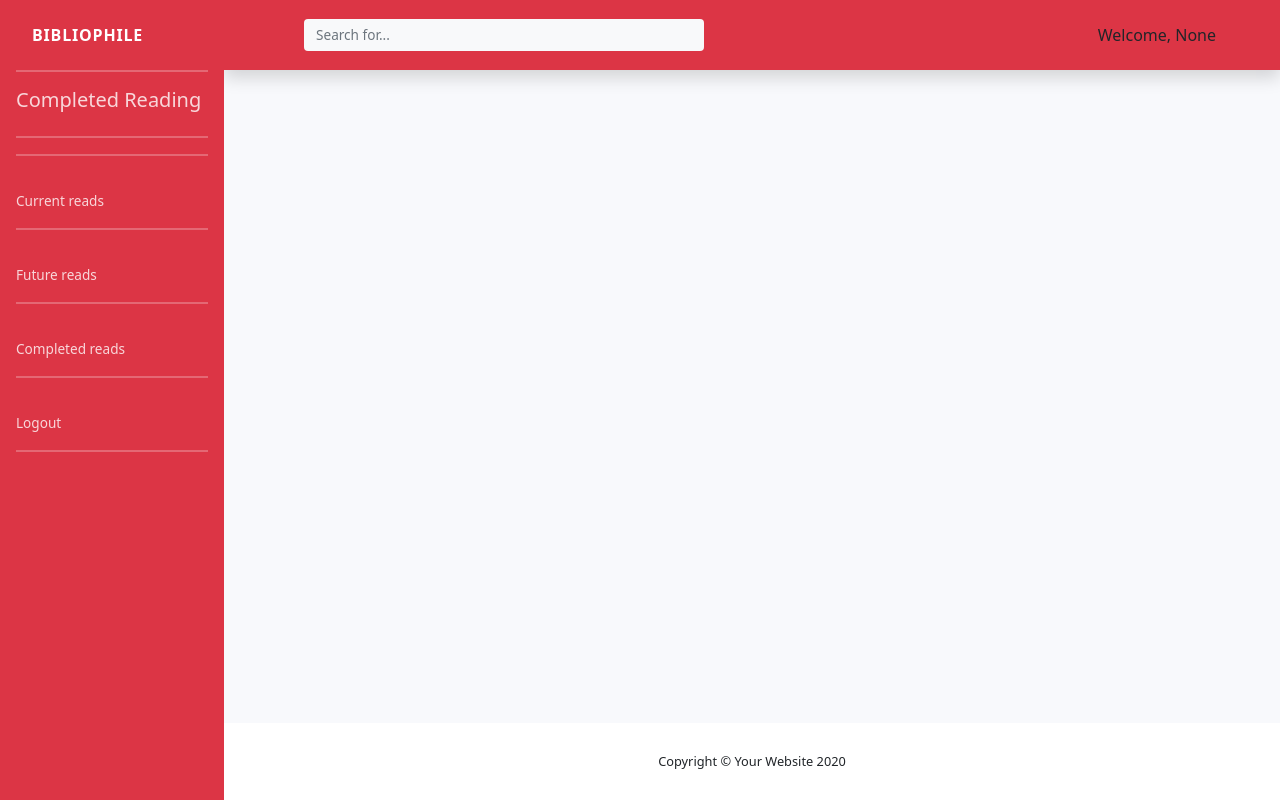
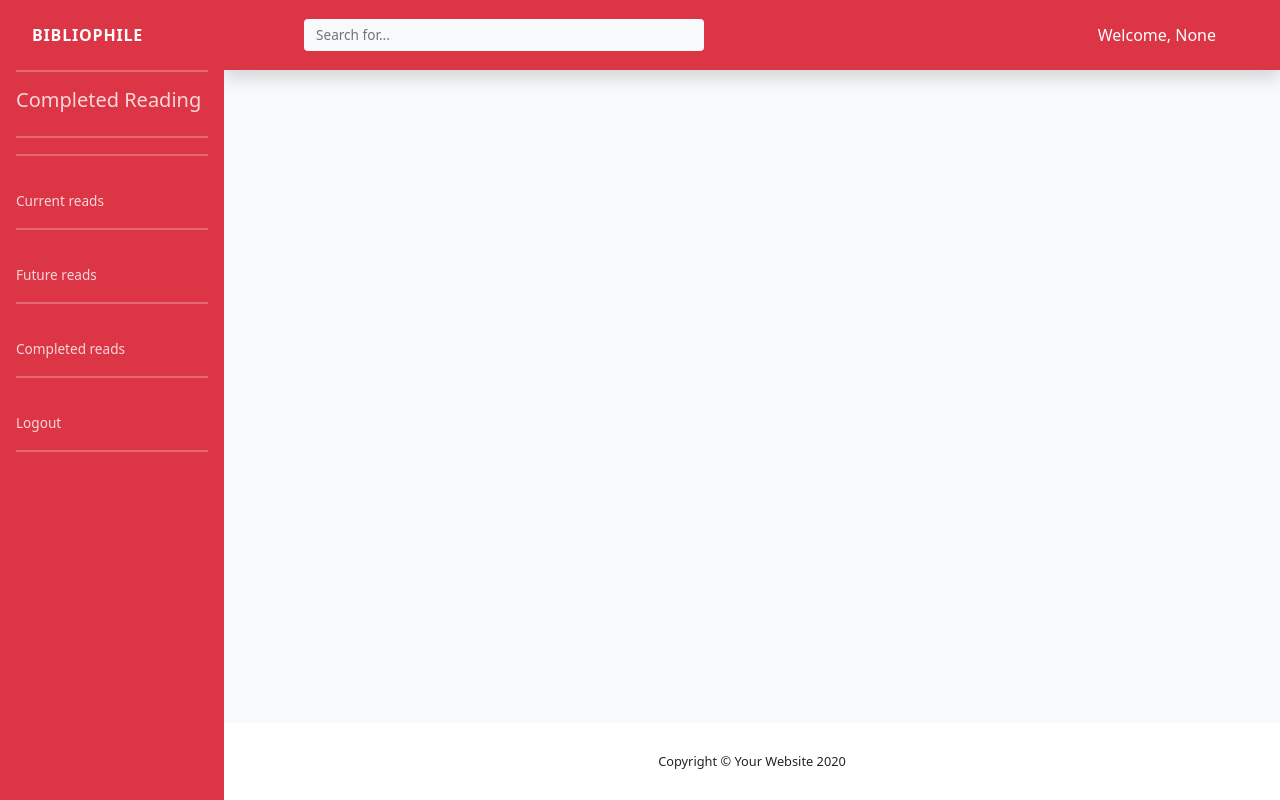
Before and after one commit to Stephen-Nw/digitalLibrary, a Flask app: page /complete in a window 1280 px wide. Run offline with Flask 2, Linux system fonts and the light colour scheme; the visitor is signed in with stand-in values (Sample User, id 1); data comes from the database, SQL or seed files in the repository; data that the repository does not hold is empty; some libraries are stand-ins or nearby versions.

Commit message:
change user's name in navbar to white text

```diff
--- a/templates/read_base.html
+++ b/templates/read_base.html
@@ -114,7 +114,7 @@
 <!--                            <li class="nav-item"><a class="nav-link" href="#about">About</a></li>-->
 <!--                            <li class="nav-item"><a class="nav-link" href="#projects">Projects</a></li>-->
 <!--                            <li class="nav-item"><a class="nav-link" href="#signup">Contact</a></li>-->
-                            <li class="nav-item">Welcome, {{ current_user.first }}</li>
+                            <li class="nav-item text-white">Welcome, {{ current_user.first }}</li>
                         </ul>
                     </div>
                 </div>
```
